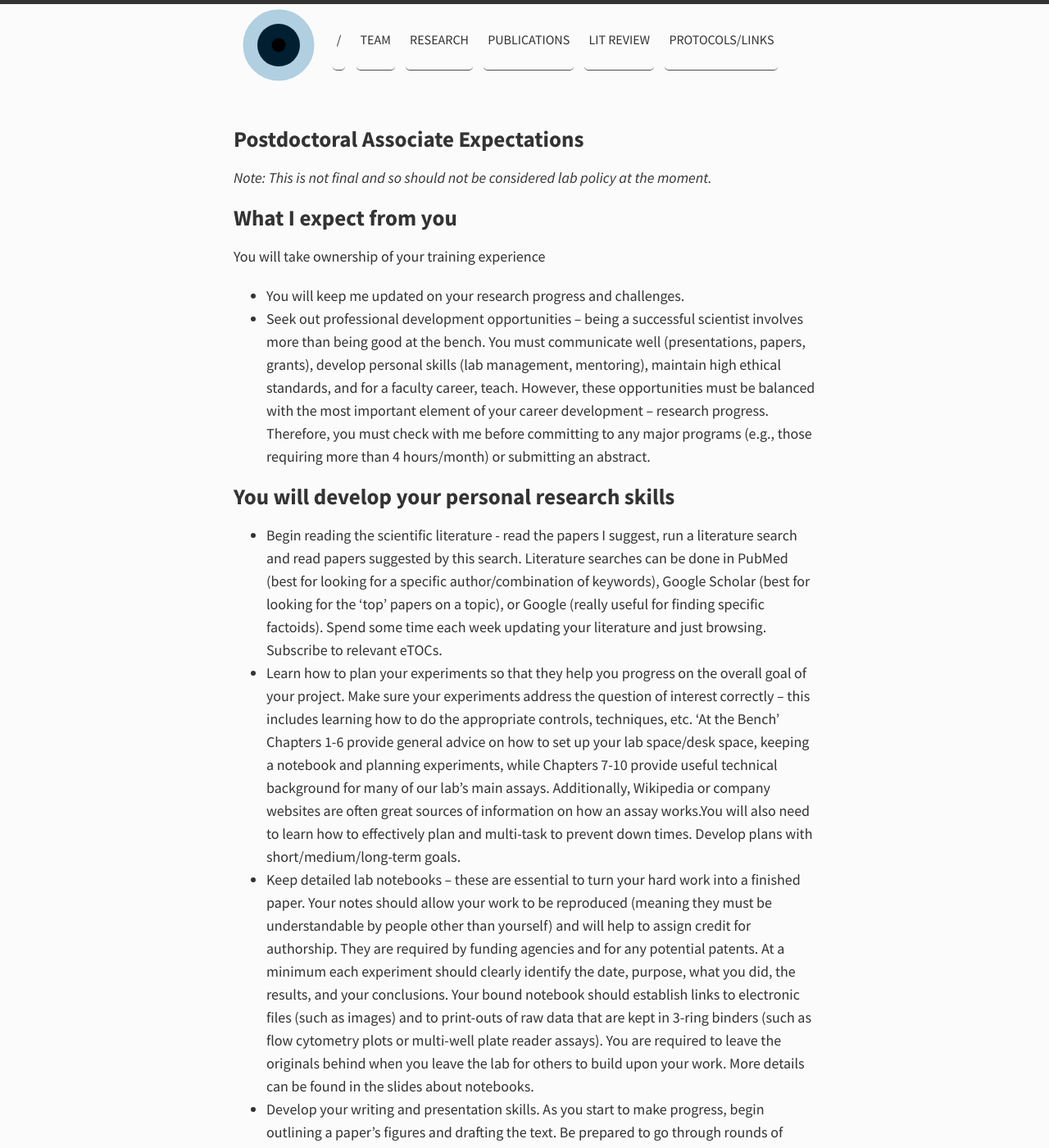
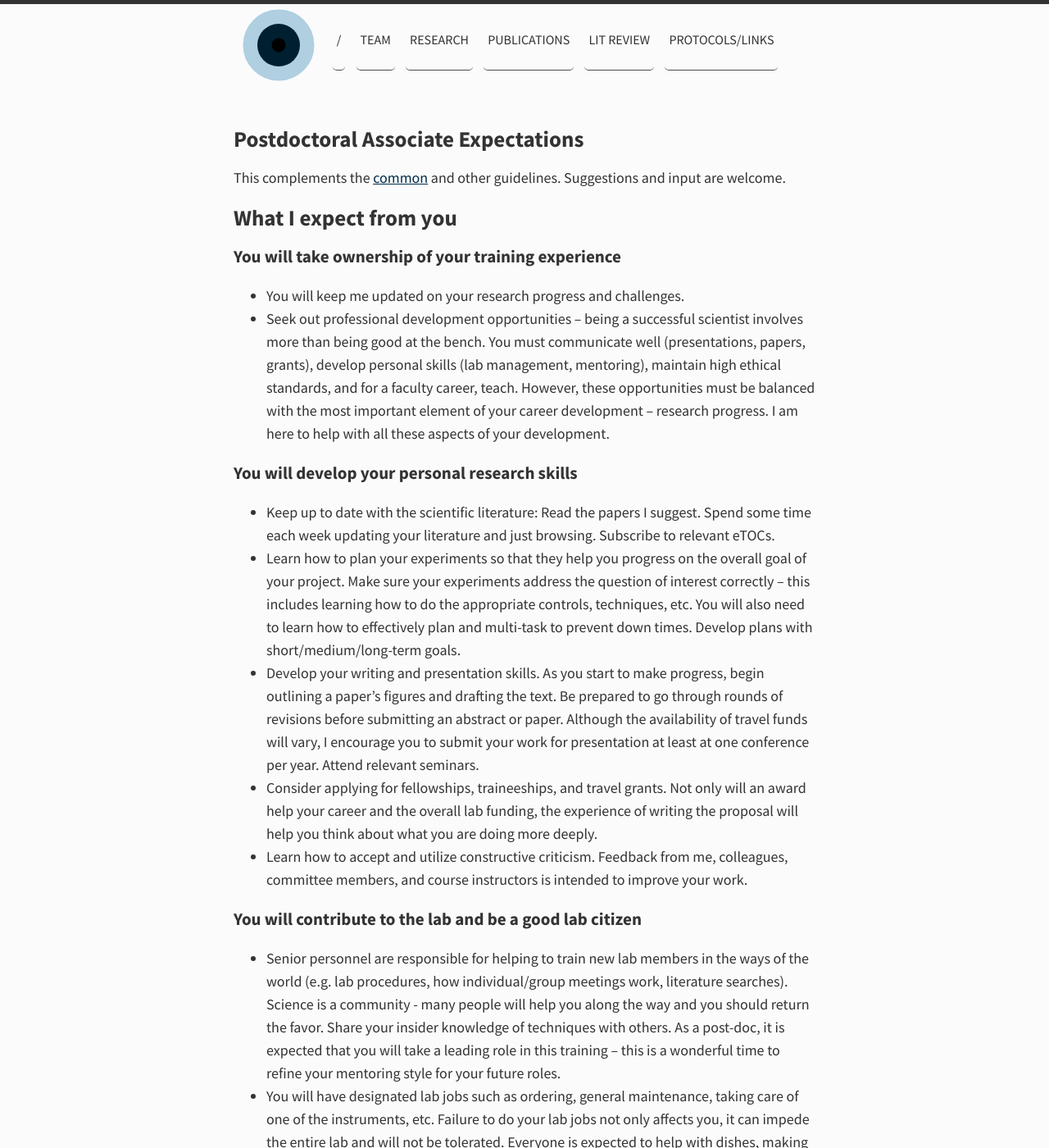
Before and after one commit to meyer-lab/asmlab.org, a Jekyll site: the page built from team/expectations/postdoc.md, in a window 1280 px wide and 1400 px high. Shown: the whole window at 82% size. Built offline with Jekyll 4.4.1, drawn with Linux system fonts in a browser that asks for light colours; nearby versions of some CDN libraries; comment, search, counter and statistics services are not loaded; some of the changed text lies outside the part shown.

Commit message:
Finalize postdoc guildelines.

```diff
--- a/team/expectations/postdoc.md
+++ b/team/expectations/postdoc.md
@@ -3,29 +3,26 @@ layout: page
 title: Postdoctoral Associate Expectations
 ---
 
-*Note: This is not final and so should not be considered lab policy at the moment.*
+This complements the [common](common.html) and other guidelines. Suggestions and input are welcome.
 
-# What I expect from you
-You will take ownership of your training experience
--	You will keep me updated on your research progress and challenges.
--	Seek out professional development opportunities – being a successful scientist involves more than being good at the bench. You must communicate well (presentations, papers, grants), develop personal skills (lab management, mentoring), maintain high ethical standards, and for a faculty career, teach. However, these opportunities must be balanced with the most important element of your career development – research progress. Therefore, you must check with me before committing to any major programs (e.g., those requiring more than 4 hours/month) or submitting an abstract.
+## What I expect from you
 
-## You will develop your personal research skills
--	Begin reading the scientific literature - read the papers I suggest, run a literature search and read papers suggested by this search. Literature searches can be done in PubMed (best for looking for a specific author/combination of keywords), Google Scholar (best for looking for the ‘top’ papers on a topic), or Google (really useful for finding specific factoids). Spend some time each week updating your literature and just browsing. Subscribe to relevant eTOCs.
--	Learn how to plan your experiments so that they help you progress on the overall goal of your project.  Make sure your experiments address the question of interest correctly – this includes learning how to do the appropriate controls, techniques, etc. ‘At the Bench’ Chapters 1-6 provide general advice on how to set up your lab space/desk space, keeping a notebook and planning experiments, while Chapters 7-10 provide useful technical background for many of our lab’s main assays. Additionally, Wikipedia or company websites are often great sources of information on how an assay works.You will also need to learn how to effectively plan and multi-task to prevent down times. Develop plans with short/medium/long-term goals.
--	Keep detailed lab notebooks – these are essential to turn your hard work into a finished paper. Your notes should allow your work to be reproduced (meaning they must be understandable by people other than yourself) and will help to assign credit for authorship.  They are required by funding agencies and for any potential patents.  At a minimum each experiment should clearly identify the date, purpose, what you did, the results, and your conclusions. Your bound notebook should establish links to electronic files (such as images) and to print-outs of raw data that are kept in 3-ring binders (such as flow cytometry plots or multi-well plate reader assays). You are required to leave the originals behind when you leave the lab for others to build upon your work. More details can be found in the slides about notebooks.
--	Develop your writing and presentation skills.  As you start to make progress, begin outlining a paper’s figures and drafting the text. Be prepared to go through rounds of revisions before submitting an abstract or paper.  Although the availability of travel funds will vary, I encourage you to submit your work for presentation at one conference per year. Attend relevant seminars – I suggest 1-2/month to learn both science and how to give a good talk.
-  -	For talks, please use the lab slide template – this makes it easier for me to incorporate into my talks when I present on your work.
--	Consider applying for fellowships, traineeships, and travel grants.  Not only will an award help your career and the overall lab funding situation, the experience of writing the proposal will help you think about what you are doing more deeply.
--	Learn how to accept and utilize constructive criticism. The feedback from me, colleagues, committee members, and course instructors is intended to improve your work.
+### You will take ownership of your training experience
 
-## You will contribute to the lab and be a good lab citizen
--	Senior personnel are responsible for helping to train new lab members in the ways of the world (i.e. lab procedures, how individual/group meetings work, literature searching, etc.). Science is a community - many people will help you along the way and you should return the favor. Share your insider knowledge of techniques with others. As a post-doc, it is expected that you will take a leading role in this training – this is a wonderful time to refine your mentoring style for your future role in industry or academia.
--	Data belongs to the lab, not to any one individual – as a result, you will be expected to leave your original notebooks and files when you leave the lab.  In addition, there will be times when you will be asked to assist me in submitting grant applications to NIH/NSF/etc. This activity is essential to provide continuing support for the lab.
--	You will have designated lab jobs such as ordering, general maintenance, taking care of one of the instruments, etc. Failure to do your lab jobs not only affects you, it can impede the entire lab and will not be tolerated. Everyone is expected to help with dishes, making sure that supplies do not run out, reporting problems with equipment to the person in charge, aliquotting, and general lab cleanliness.
--	You will work safely in the lab.  Before beginning in the lab you must complete safety training.
--	You will keep lab protocols up-to-date on the main lab computer.
--	When working in the labs of other investigators, be polite, neat, and gracious.  Always follow their rules. If something breaks during your use, report it immediately to the appropriate person.
--	Be respectful, tolerant of, and work collegially with laboratory colleagues:  respect individual differences in values, personalities, and work styles.
+- You will keep me updated on your research progress and challenges.
+- Seek out professional development opportunities – being a successful scientist involves more than being good at the bench. You must communicate well (presentations, papers, grants), develop personal skills (lab management, mentoring), maintain high ethical standards, and for a faculty career, teach. However, these opportunities must be balanced with the most important element of your career development – research progress. I am here to help with all these aspects of your development.
+
+### You will develop your personal research skills
+
+- Keep up to date with the scientific literature: Read the papers I suggest. Spend some time each week updating your literature and just browsing. Subscribe to relevant eTOCs.
+- Learn how to plan your experiments so that they help you progress on the overall goal of your project. Make sure your experiments address the question of interest correctly – this includes learning how to do the appropriate controls, techniques, etc. You will also need to learn how to effectively plan and multi-task to prevent down times. Develop plans with short/medium/long-term goals.
+- Develop your writing and presentation skills.  As you start to make progress, begin outlining a paper’s figures and drafting the text. Be prepared to go through rounds of revisions before submitting an abstract or paper. Although the availability of travel funds will vary, I encourage you to submit your work for presentation at least at one conference per year. Attend relevant seminars.
+- Consider applying for fellowships, traineeships, and travel grants. Not only will an award help your career and the overall lab funding, the experience of writing the proposal will help you think about what you are doing more deeply.
+- Learn how to accept and utilize constructive criticism. Feedback from me, colleagues, committee members, and course instructors is intended to improve your work.
+
+### You will contribute to the lab and be a good lab citizen
+
+- Senior personnel are responsible for helping to train new lab members in the ways of the world (e.g. lab procedures, how individual/group meetings work, literature searches). Science is a community - many people will help you along the way and you should return the favor. Share your insider knowledge of techniques with others. As a post-doc, it is expected that you will take a leading role in this training – this is a wonderful time to refine your mentoring style for your future roles.
+- You will have designated lab jobs such as ordering, general maintenance, taking care of one of the instruments, etc. Failure to do your lab jobs not only affects you, it can impede the entire lab and will not be tolerated. Everyone is expected to help with dishes, making sure that supplies do not run out, reporting problems with equipment to the person in charge, aliquotting, and general lab cleanliness.
 
 Adapted from documents by [Pam Kreeger](http://www.kreegerlab.org).
```
Also changed, not shown: team/expectations/common.md (+1 -1 lines), team/expectations/grad.md (+3 -8 lines), team/expectations/tech.md (+1 -0 lines), team/expectations/ugrad.md (+1 -1 lines).
